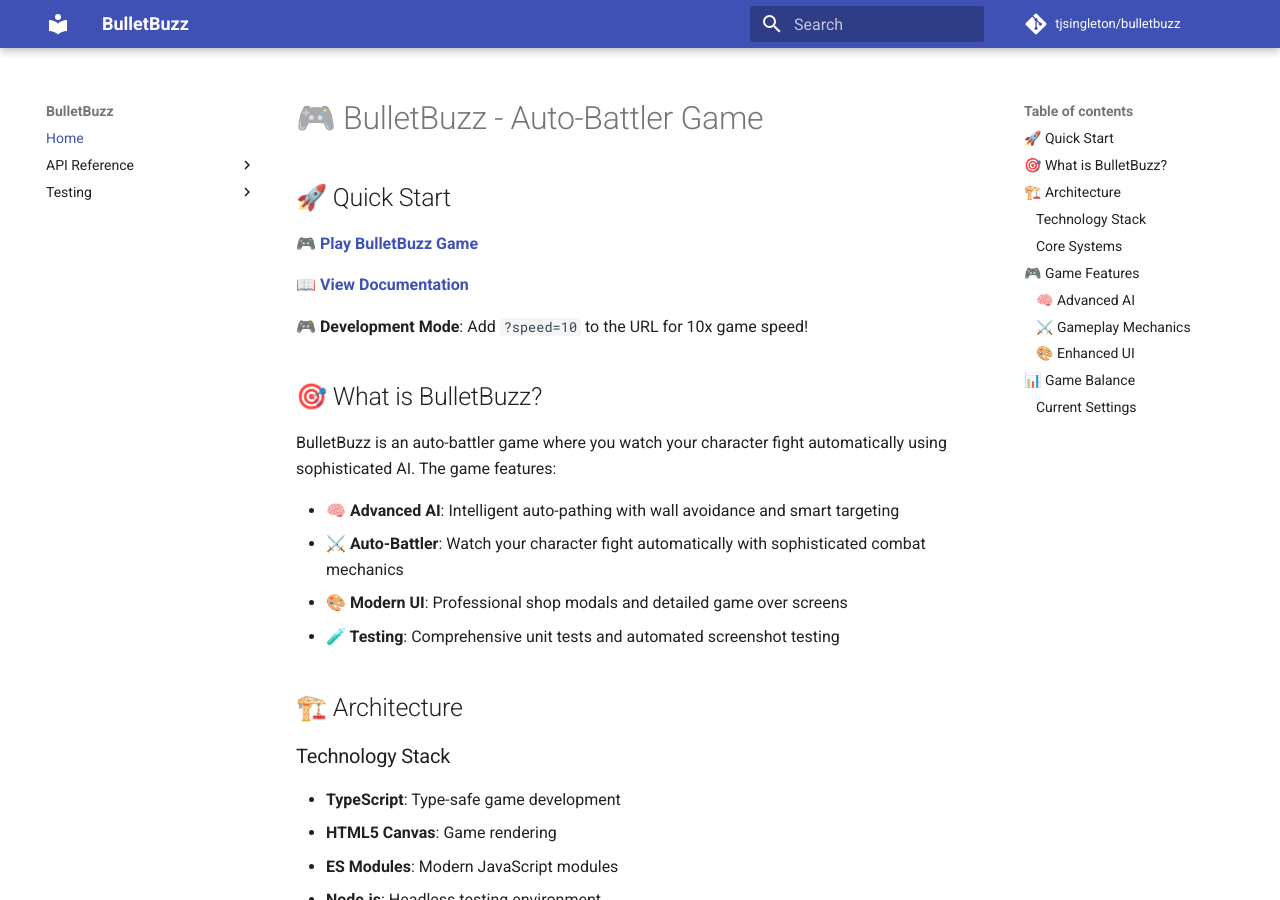
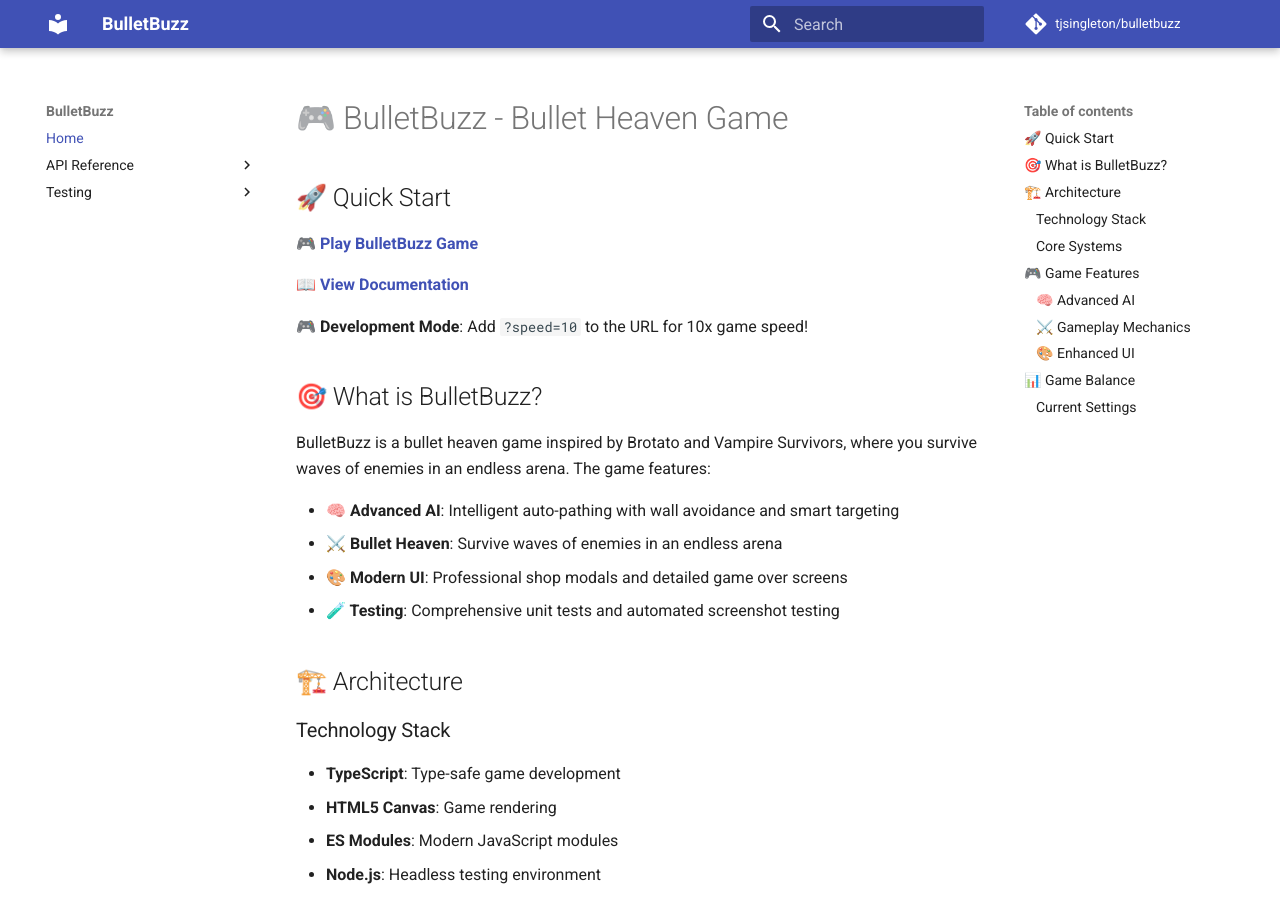
Before and after one commit to tjsingleton/bulletbuzz, an MkDocs documentation site: the page built from docs/index.md, in a window 1280 px wide and 900 px high. Built offline with MkDocs 1.6.1 and Material for MkDocs 9.7.7, drawn with Linux system fonts in a browser that asks for light colours; comment, search, counter and statistics services are not loaded; some of the changed text lies outside the part shown.

Commit message:
Update game genre from 'Auto-Battler' to 'Bullet Heaven'
- Correctly describe BulletBuzz as a bullet heaven game
- Inspired by Brotato and Vampire Survivors
- Update both README.md and documentation
- Clarify that player AI is for playtesting, not the core game mechanic
- Rebuild documentation site with updated content

```diff
--- a/docs/index.md
+++ b/docs/index.md
@@ -1,4 +1,4 @@
-# 🎮 BulletBuzz - Auto-Battler Game
+# 🎮 BulletBuzz - Bullet Heaven Game
 
 ## 🚀 Quick Start
 
@@ -10,10 +10,10 @@
 
 ## 🎯 What is BulletBuzz?
 
-BulletBuzz is an auto-battler game where you watch your character fight automatically using sophisticated AI. The game features:
+BulletBuzz is a bullet heaven game inspired by Brotato and Vampire Survivors, where you survive waves of enemies in an endless arena. The game features:
 
 - **🧠 Advanced AI**: Intelligent auto-pathing with wall avoidance and smart targeting
-- **⚔️ Auto-Battler**: Watch your character fight automatically with sophisticated combat mechanics
+- **⚔️ Bullet Heaven**: Survive waves of enemies in an endless arena
 - **🎨 Modern UI**: Professional shop modals and detailed game over screens
 - **🧪 Testing**: Comprehensive unit tests and automated screenshot testing
 
@@ -48,7 +48,7 @@ BulletBuzz is an auto-battler game where you watch your character fight automati
 
 ### ⚔️ Gameplay Mechanics
 
-- **Auto-Battler**: Watch your character fight automatically
+- **Bullet Heaven**: Survive waves of enemies in an endless arena
 - **XP System**: Level up to unlock new abilities with accurate progress tracking
 - **Pickup System**: Collect hearts and XP drops with attraction mechanics
 - **Shop System**: Choose upgrades between levels with auto-shop option
```
Also changed, not shown: README.md (+3 -3 lines), site/game/index.html (deleted), site/index.html, site/search/search_index.json.
